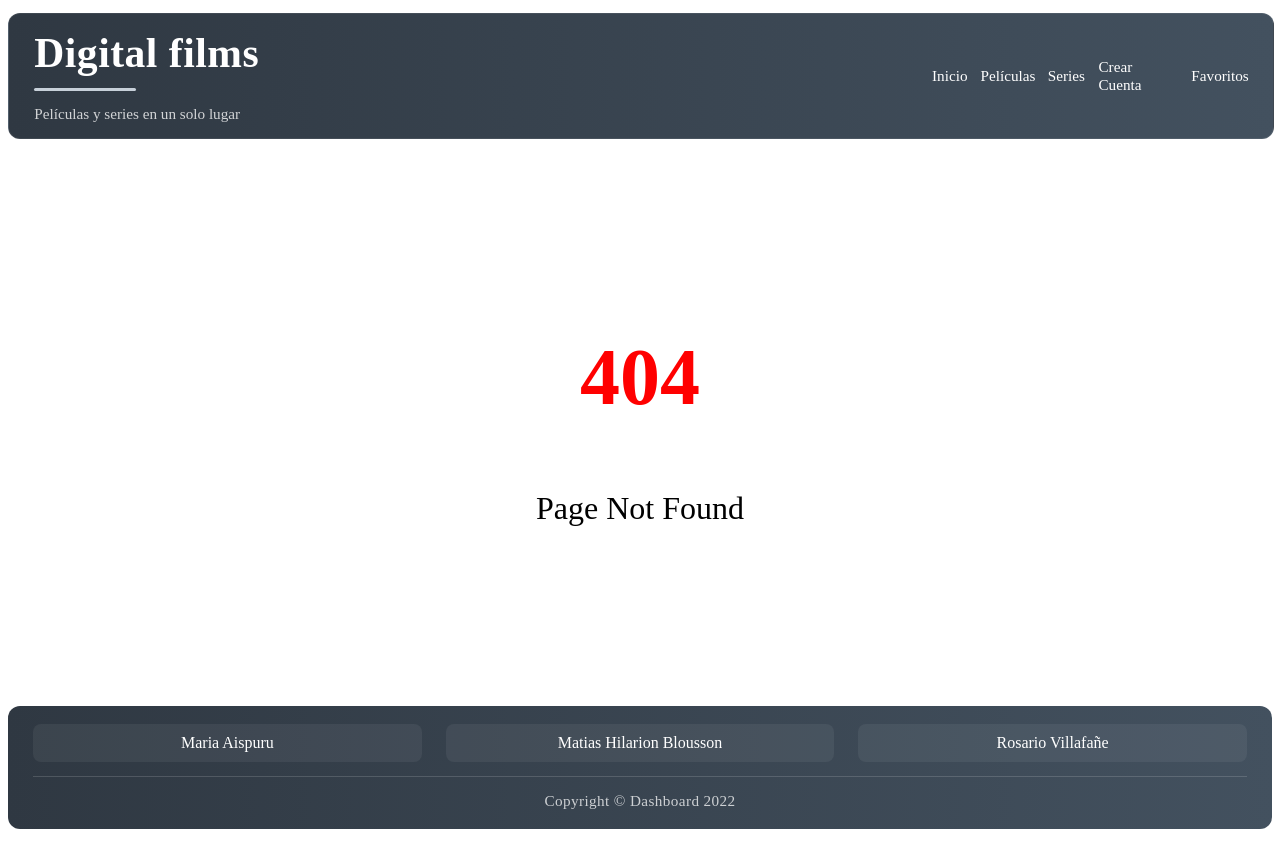
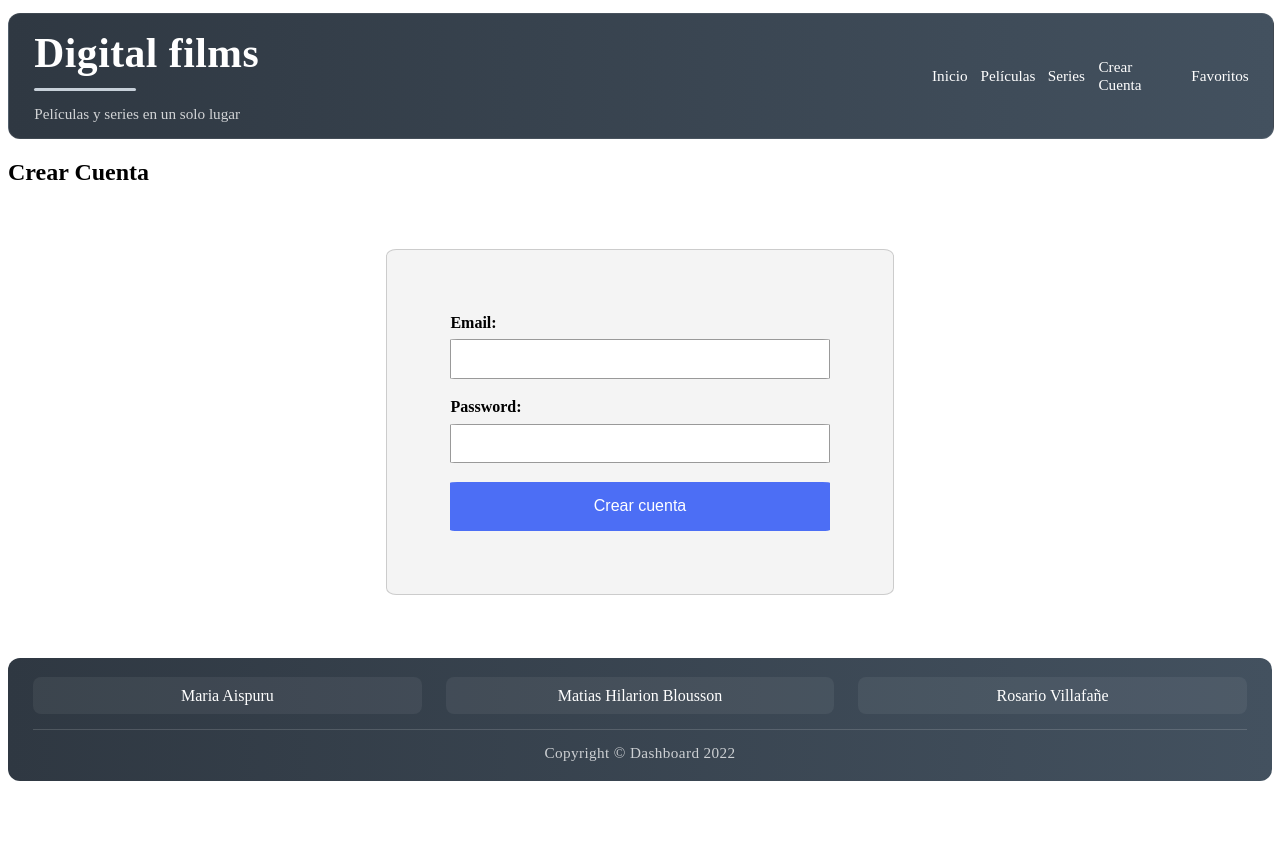
Before and after one commit to maispuru/prog03-PI-AISPURU-VILLAFA-E, a React (Create React App) app in the folder pi/: page /register in a window 1280 px wide. Before the commit this address had no page. After the commit the page ends 800 px from the top, so only its background shows below. Built offline with nearby package versions, Linux system fonts and the light colour scheme.

Commit message:
Crear cuenta

```diff
--- a/pi/src/App.js
+++ b/pi/src/App.js
@@ -4,7 +4,7 @@ import SearchResultsPelis from "./Screens/SearchResultsMovies/SearchResultsMovie
 import SearchResultsSeries from "./Screens/SearchResultsSerie/SearchResultsSerie";
 import Header from './components/Header/Header';
 import Home from "./Screens/Home/Home"
-import CrearCuenta from "./components/CrearCuenta/CrearCuenta"
+import CrearCuenta from "./Screens/CrearCuenta/CrearCuenta"
 import Favoritos from "./Screens/Favoritos/Favoritos";
 import Footer from "./components/Footer/Footer"
 import Peliculas from "./Screens/Movies/Movies";
@@ -20,7 +20,7 @@ function App() {
 
       <Switch>
           <Route path='/' exact= {true} component= {Home}/>
-          <Route path='/crear' component= {CrearCuenta}/>
+          <Route path='/register' component= {CrearCuenta}/>
           <Route path='/peliculas' component={Peliculas}/>
           <Route path='/series' component={Series}/>
           <Route path='/detallePelicula/:id' component={DetallesMovies} />
--- /dev/null
+++ b/pi/src/Screens/CrearCuenta/CrearCuenta.js
@@ -0,0 +1,83 @@
+import React, { Component } from 'react';
+import Cookies from 'universal-cookie'
+import './CrearCuenta.css'
+const cookies = new Cookies()
+
+class FormRegister extends Component  {
+    constructor(props) {
+        super(props);
+        this.state = {
+            email: "",
+            password: ""
+        };
+    }
+controlarCambios1(evento) {
+        this.setState({ email: evento.target.value });
+    }
+controlarCambios2(evento) {
+        this.setState({ password: evento.target.value });
+    }
+onSubmit(email, password){
+    let usuarioACrear ={
+        email:{email},
+        password:{password}
+    }
+    let usersStorage = localStorage.getItem("Usuario")
+    if (usersStorage==null) {
+        if ((usuarioACrear.password.length()>6)) {
+            localStorage.setItem("Usuario",{
+                Email:JSON.stringify(email),
+                Password:JSON.stringify(password)
+            })}
+        else{
+            return <p>La Password debe tenr mas de 6 caracteres</p>
+            }
+        }
+    else{
+        let emailFilrto = usersStorage.Email
+        let usersFiltrado  = emailFilrto.filter((favorito) => {
+            return (favorito == usuarioACrear.email)
+        });
+        if ((usuarioACrear.password.length()>6)) {
+            if (usersFiltrado<0) {
+                let usersParseado =JSON.parse(usersStorage)
+                usersParseado.push({
+                    Email:JSON.stringify(email),
+                    Password:JSON.stringify(password)
+            })
+                localStorage.setItem("Usuario",{
+                    Email:JSON.stringify(email),
+                    Password:JSON.stringify(password)
+            })}else{
+            return <p>El email ya existe</p>
+            }
+        }else{
+            return <p>La Password debe tenr mas de 6 caracteres</p>
+            }
+        }
+	if(usersStorage!=null){
+       cookies.set('user-auth-cookie', usersStorage.Email)
+     }
+     console.log(localStorage);
+  }
+
+
+render(){
+    return(
+    <section>
+        <h2>Crear Cuenta</h2>
+        <form>
+            <label>Email:</label>
+            <input type="email" name="email"  onChange={(event)=>this.controlarCambios1(event)}value={this.state.email}/>
+            <br/>
+            <label>Password:</label>
+            <input type="password" name="password"  onChange={(event)=>this.controlarCambios2(event)}value={this.state.password}/>
+            <br/>
+            <button onClick={(event) => this.onSubmit(this.state.email, this.state.password)} type="submit">Crear cuenta</button>
+        </form>
+    </section>
+    )
+    }
+}
+
+export default FormRegister
--- a/pi/src/components/CrearCuenta/CrearCuenta.js
+++ /dev/null
@@ -1,33 +0,0 @@
-import React, { Component } from 'react';
-import './CrearCuenta.css'
-class CrearCuenta extends Component  {
-    constructor(props) {
-        super(props);
-        this.state = {
-            email: "",
-            password: ""
-        };
-    }
-
-    guardarDatos() {
-
-    }
-render(){
-    return(
-    <section>
-        <h2>Crear Cuenta</h2>
-        <form>
-            <label>Email:</label>
-            <input type="email" name="email" />
-            <br/>
-            <label>Password:</label>
-            <input type="password" name="password" />
-            <br/>
-            <button type="submit">Crear cuenta</button>
-        </form>
-    </section>
-    )
-    }
-}
-
-export default CrearCuenta
--- a/pi/src/components/Header/Header.js
+++ b/pi/src/components/Header/Header.js
@@ -28,7 +28,7 @@ class Header extends Component{
                                 <Link to="/series" className="nav-link">Series</Link>
                             </li>
                             <li className="nav-item">
-                                <Link to="/crear" className="nav-link">Crear Cuenta</Link>
+                                <Link to="/register" className="nav-link">Crear Cuenta</Link>
                             </li>
                             <li className="nav-item">
                                 <Link to="/favoritos" className="nav-link">Favoritos</Link>
```
Also changed, not shown: pi/src/Screens/CrearCuenta/CrearCuenta.css (renamed from pi/src/components/CrearCuenta/CrearCuenta.css).
